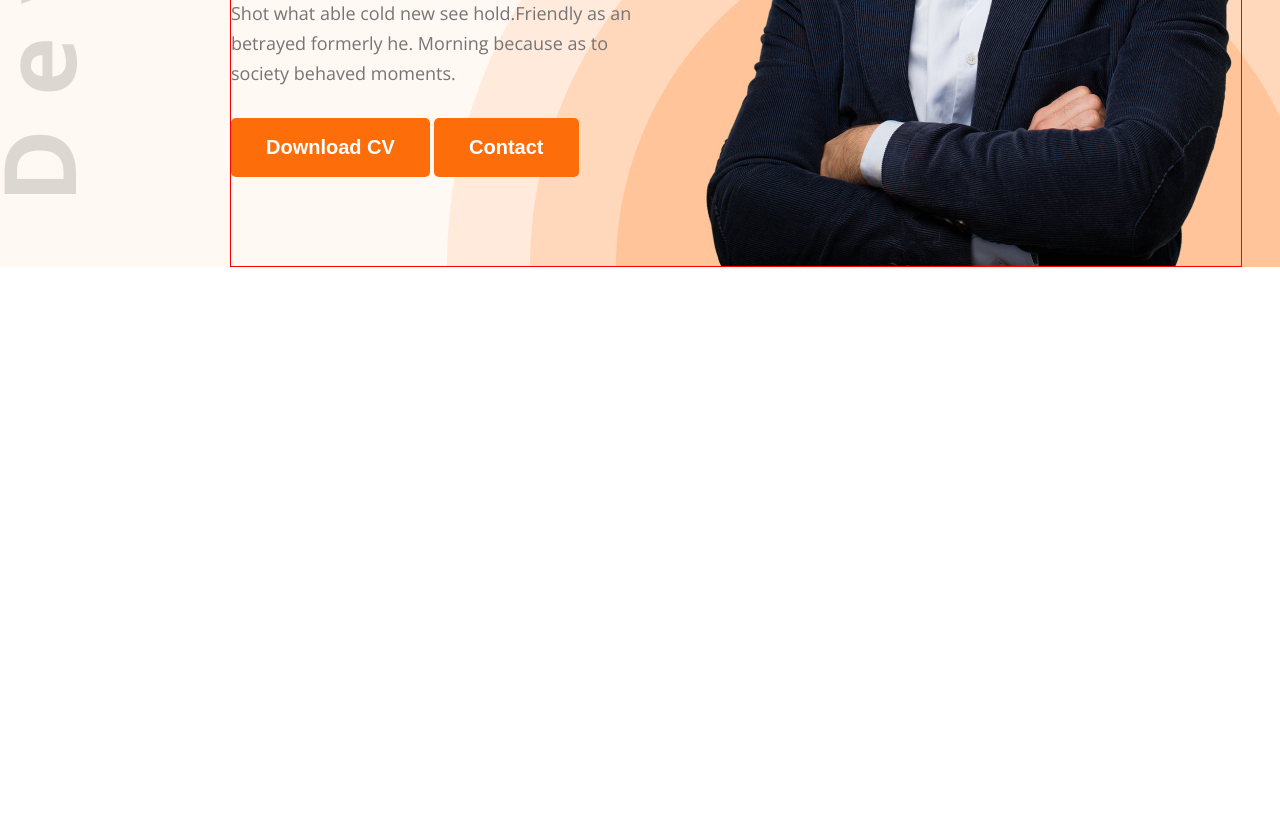
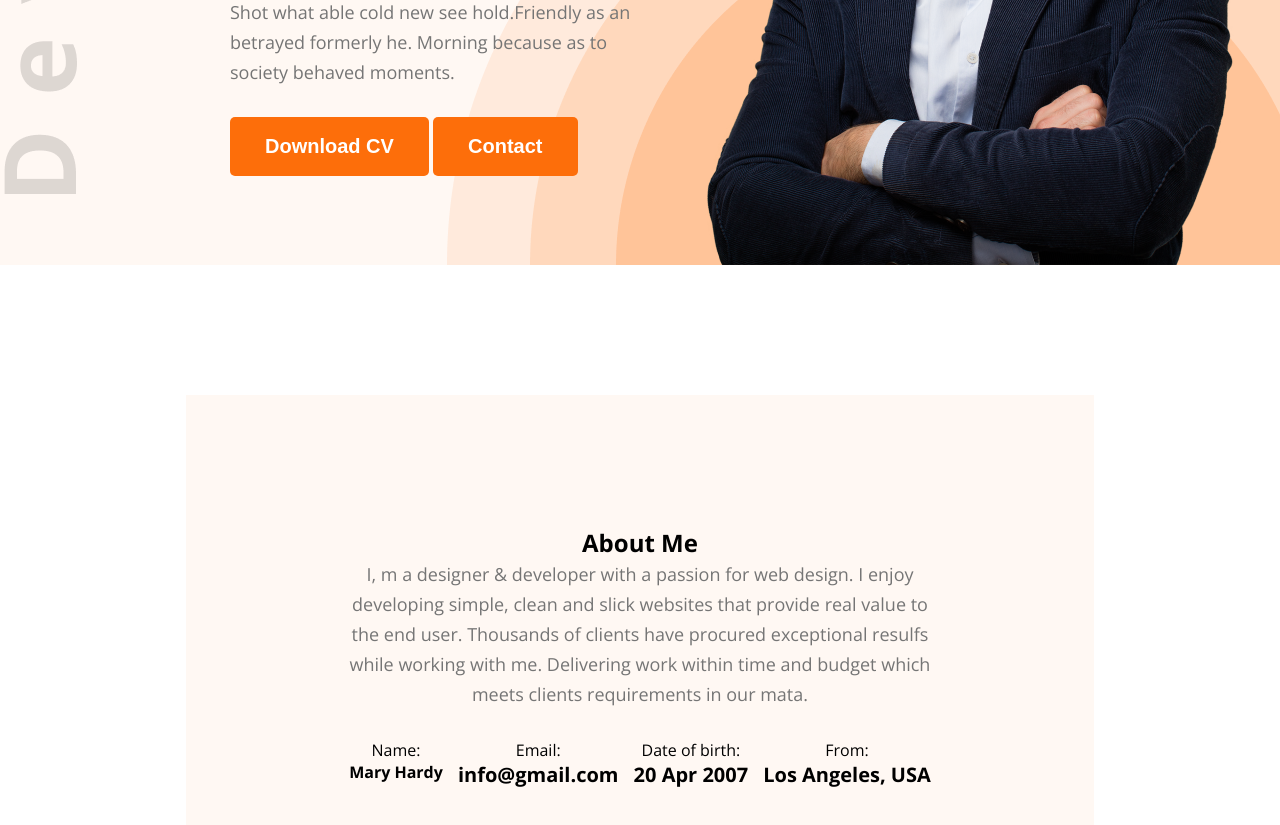
Before and after one commit to syedbijoy062cst/hero-dev-code-portfolio-5, a plain HTML site: page index.html in a window 1280 px wide. Shown: the part 569-1394 px from the top of the page. Before the commit the page ends 836 px from the top, so only its background shows below. Drawn offline with nearby package versions, Linux system fonts and the light colour scheme.

Commit message:
About Me section and card decleration.

```diff
--- a/index.html
+++ b/index.html
@@ -41,5 +41,31 @@
         </section>
 
     </header>
+    <section id="about">
+        <div class="about-contener">
+            <div class="section-heading">
+                <h2>About Me</h2>
+                <p>I, m a designer & developer with a passion for web design. I enjoy developing simple, clean and slick websites that provide real value to the end user. Thousands of clients have procured exceptional resulfs while working with me. Delivering work within time and budget which meets clients requirements in our mata.</p>
+            </div>
+            <div class="about-info">
+                <div class="info-card">
+                    <p>Name:</p>
+                    <h4>Mary Hardy</h4>
+                </div>
+                <div class="info">
+                    <p>Email:</p>
+                    <h4>info@gmail.com</h4>
+                </div>
+                <div class="info">
+                    <p>Date of birth:</p>
+                    <h4>20 Apr 2007</h4>
+                </div>
+                <div class="info">
+                    <p>From:</p>
+                    <h4>Los Angeles, USA</h4>
+                </div>
+            </div>
+        </div>
+    </section>
 </body>
 </html>
--- a/styles.css/portfolio.css
+++ b/styles.css/portfolio.css
@@ -23,6 +23,24 @@
     font-weight: bold;
     color: white;
     cursor: pointer;
+}
+
+
+.section-heading{
+    max-width: 827px;
+    text-align: center;
+}
+
+.section-heading h4{
+    font-size: 35px;
+    margin-bottom: 30px;
+}
+
+.section-heading p{
+    font-size: 18px;
+    color: #757575;
+    margin-bottom: 30px;
+    line-height: 30px;
 }
 
 .logo h2{
@@ -69,7 +87,7 @@ nav .menu a{
 }
 
 #banner{
-    border: 1px solid red;
+    /* border: 1px solid red; */
     margin: 47px 38px 0 230px ;
     display: flex;
     justify-content: space-between;
@@ -107,3 +125,31 @@ nav .menu a{
    vertical-align: middle;
 
 }
+
+#about{
+    padding-top: 130px;
+}
+
+#about .about-contener{
+    width: 71%;
+    max-width: 1140px;
+    margin: 0 auto;
+    text-align: center;
+    background-color: #FFF8F3;
+    padding: 131px 156px;
+    /* gap: 50px; */
+}
+#about .about-contener .about-info{
+    display: flex;
+    justify-content: space-around;
+}
+#about .about-contener .about-info .info-cardp{
+
+    font-size: 20px;
+    color: #757575;
+    line-height: 30px;
+    margin-bottom: 30px;
+}
+#about .about-contener .info  h4{
+    font-size: 20px;
+}
```
